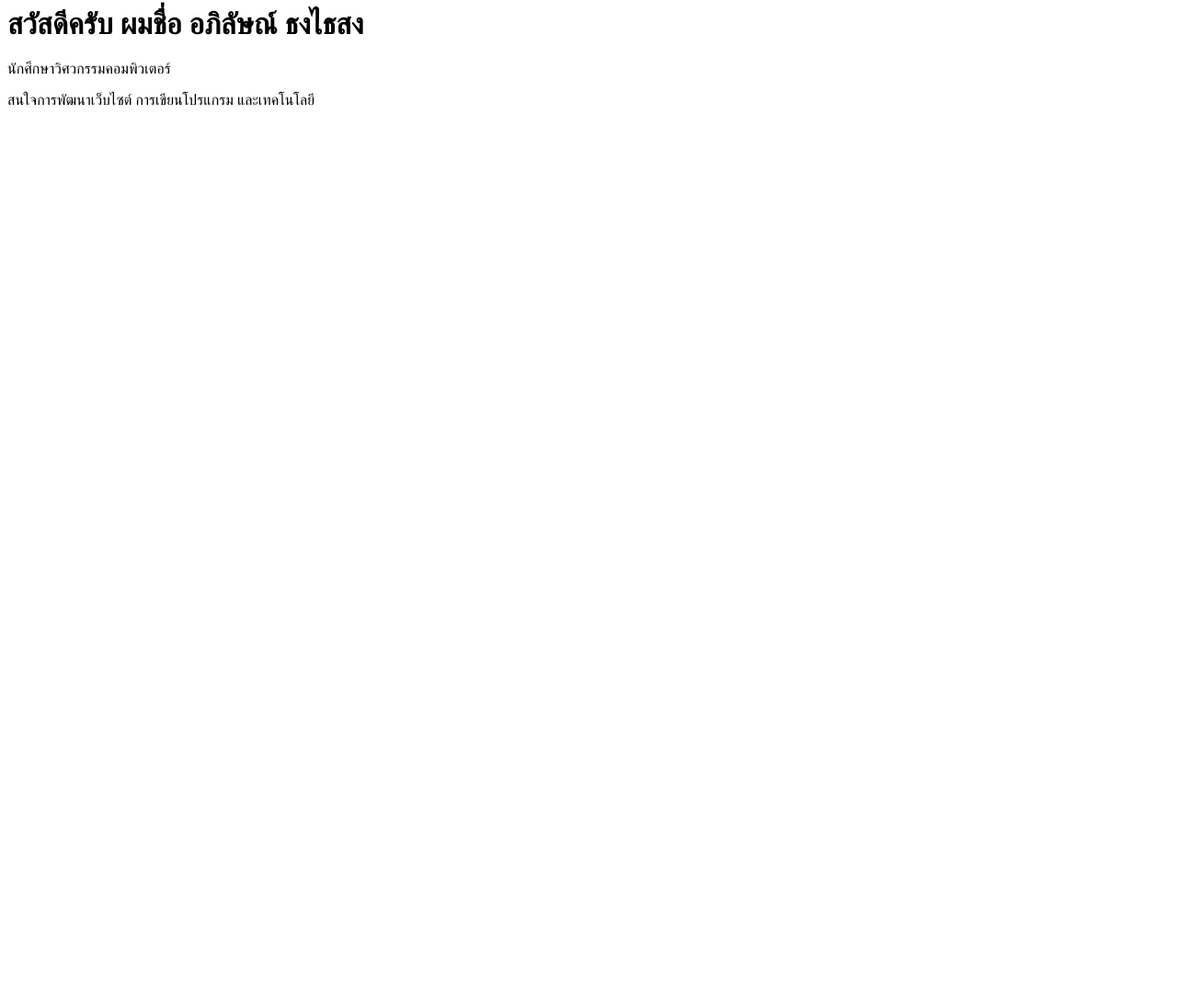
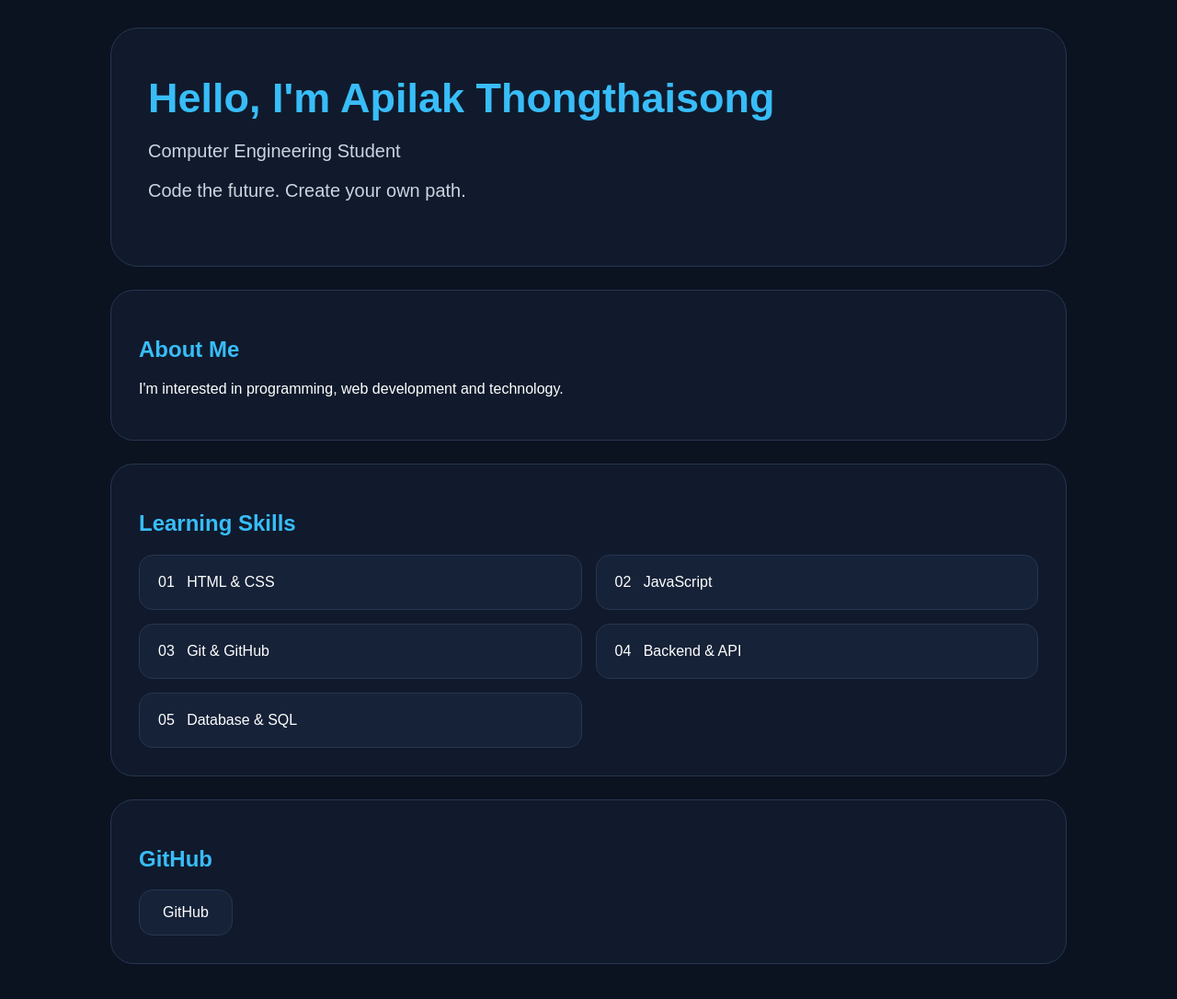
Before and after one commit to apilak007/apilak007.github.io, a plain HTML site: page index.html in a window 1280 px wide. Shown: the whole page at 92% size. Before the commit the page ends 800 px from the top, so only its background shows below. Drawn offline with Linux system fonts and the light colour scheme.

Commit message:
Update index.html

```diff
--- a/index.html
+++ b/index.html
@@ -1,17 +1,140 @@
- <title>Apilak Thongthaisong</title>
+<!DOCTYPE html>
+<html lang="th">
+<head>
+  <meta charset="UTF-8">
+  <meta name="viewport" content="width=device-width, initial-scale=1.0">
+  <title>Apilak Thongthaisong</title>
+
+  <style>
+    * {
+      box-sizing: border-box;
+    }
+
+    body {
+      margin: 0;
+      font-family: Arial, sans-serif;
+      background: #0b1220;
+      color: white;
+    }
+
+    .container {
+      max-width: 1100px;
+      margin: auto;
+      padding: 30px;
+    }
+
+    .hero {
+      padding: 50px 40px;
+      border: 1px solid #26364f;
+      border-radius: 30px;
+      background: #101a2c;
+      margin-bottom: 25px;
+    }
+
+    .hero h1 {
+      font-size: 45px;
+      margin: 0 0 15px;
+      color: #38bdf8;
+    }
+
+    .hero p {
+      font-size: 20px;
+      color: #cbd5e1;
+    }
+
+    .box {
+      background: #101a2c;
+      border: 1px solid #26364f;
+      border-radius: 25px;
+      padding: 30px;
+      margin-bottom: 25px;
+    }
+
+    h2 {
+      color: #38bdf8;
+    }
+
+    .skills {
+      display: grid;
+      grid-template-columns: repeat(2, 1fr);
+      gap: 15px;
+    }
+
+    .skill {
+      padding: 20px;
+      background: #162238;
+      border-radius: 15px;
+      border: 1px solid #26364f;
+    }
+
+    .github {
+      display: inline-block;
+      padding: 15px 25px;
+      border-radius: 15px;
+      background: #162238;
+      color: white;
+      text-decoration: none;
+      border: 1px solid #26364f;
+    }
+
+    .github:hover {
+      border-color: #38bdf8;
+      color: #38bdf8;
+    }
+
+    @media (max-width: 700px) {
+      .skills {
+        grid-template-columns: 1fr;
+      }
+
+      .hero h1 {
+        font-size: 32px;
+      }
+    }
+  </style>
 </head>
 
 <body>
 
-  <h1>สวัสดีครับ ผมชื่อ อภิลัษณ์ ธงไธสง</h1>
+  <div class="container">
 
-  <p>
-    นักศึกษาวิศวกรรมคอมพิวเตอร์
-  </p>
+    <section class="hero">
+      <h1>Hello, I'm Apilak Thongthaisong</h1>
+      <p>Computer Engineering Student</p>
+      <p>Code the future. Create your own path.</p>
+    </section>
 
-  <p>
-    สนใจการพัฒนาเว็บไซต์ การเขียนโปรแกรม และเทคโนโลยี
-  </p>
+    <section class="box">
+      <h2>About Me</h2>
+      <p>
+        I'm interested in programming, web development
+        and technology.
+      </p>
+    </section>
+
+    <section class="box">
+      <h2>Learning Skills</h2>
+
+      <div class="skills">
+        <div class="skill">01 &nbsp; HTML & CSS</div>
+        <div class="skill">02 &nbsp; JavaScript</div>
+        <div class="skill">03 &nbsp; Git & GitHub</div>
+        <div class="skill">04 &nbsp; Backend & API</div>
+        <div class="skill">05 &nbsp; Database & SQL</div>
+      </div>
+    </section>
+
+    <section class="box">
+      <h2>GitHub</h2>
+
+      <a class="github"
+         href="https://github.com/apilak007"
+         target="_blank">
+        GitHub
+      </a>
+    </section>
+
+  </div>
 
 </body>
 </html>
```
